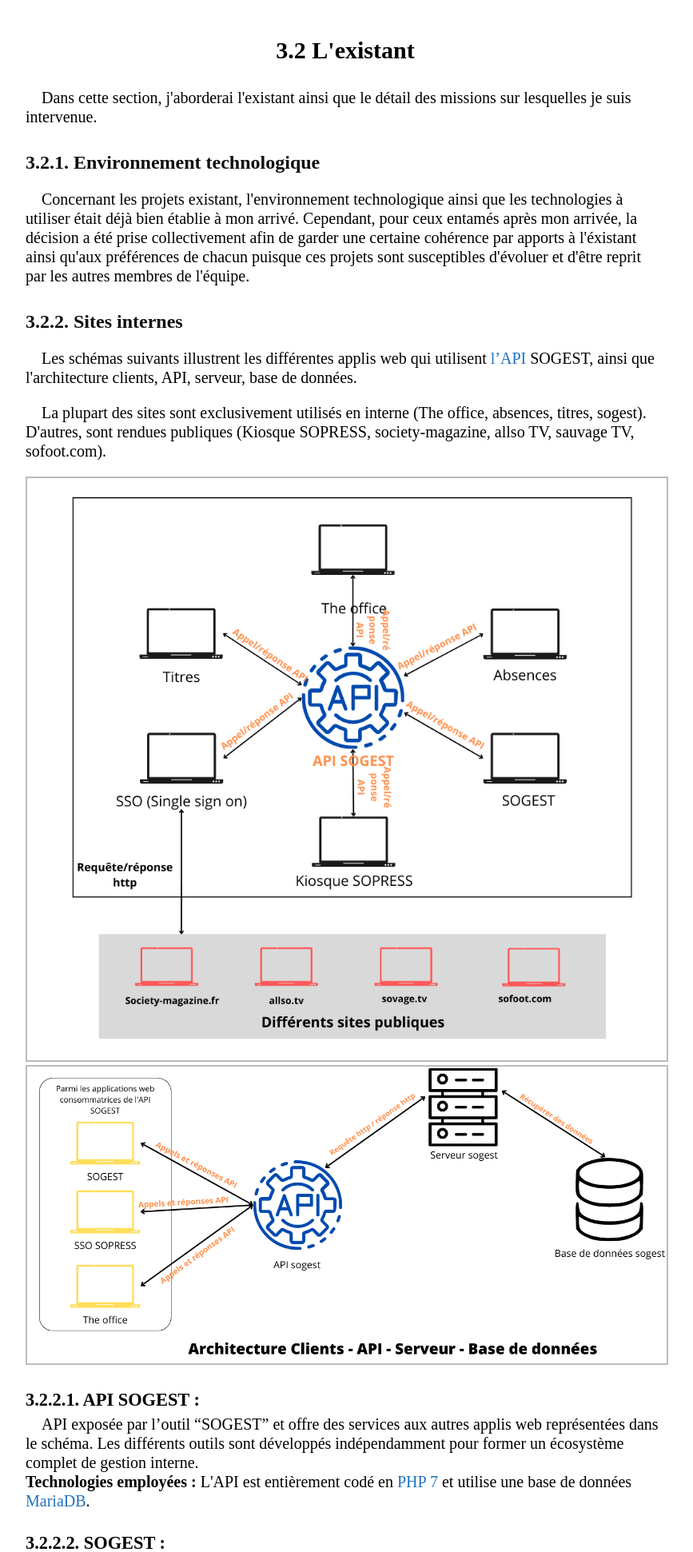
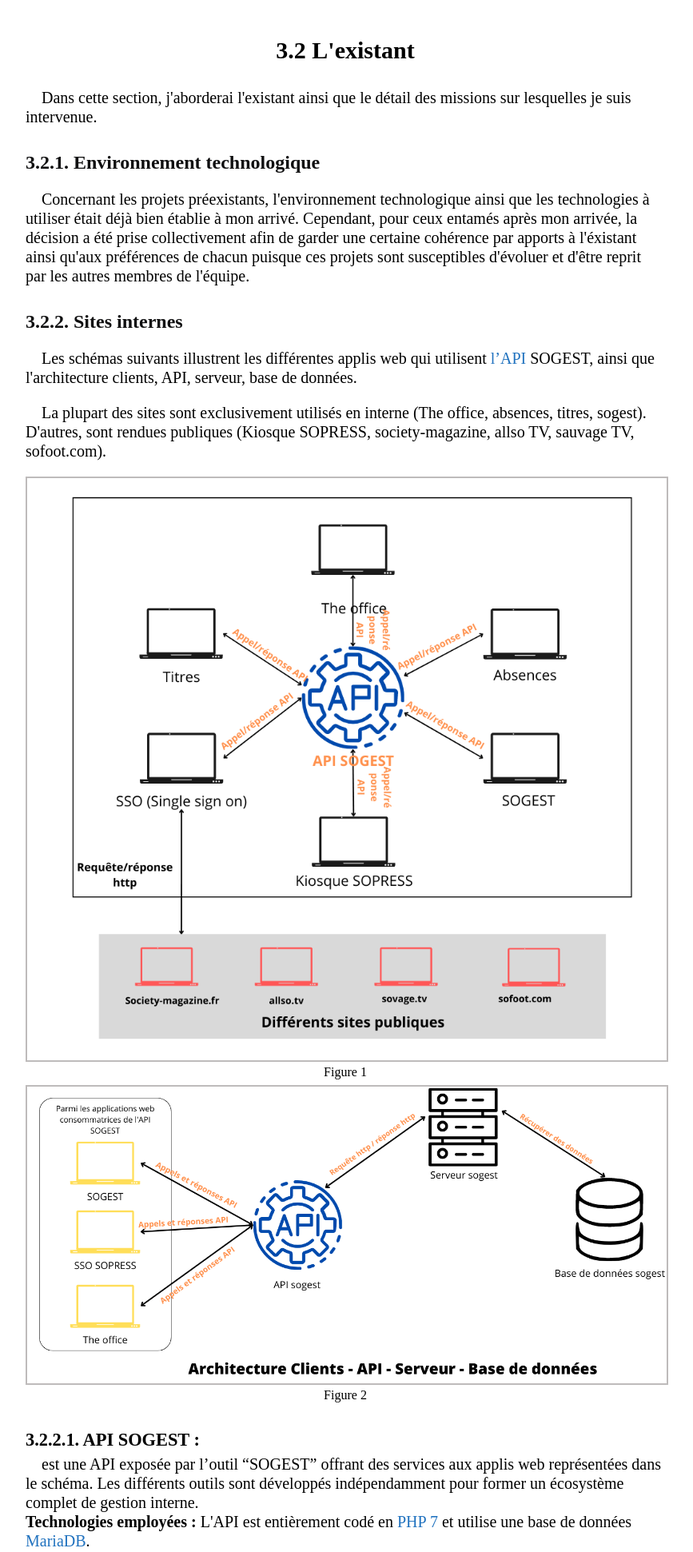
Before and after one commit to Aliciasaci/Rapport_stage, a PHP site: page /missions.php in a window 1280 px wide. Shown: the part 1157-3098 px from the top of the page at 80% size, without its empty margins (208-1075 px from the left). Run offline with PHP 8.4, Linux system fonts and the light colour scheme.

Commit message:
mise à jour

```diff
--- a/missions.php
+++ b/missions.php
@@ -53,31 +53,37 @@
                     <p class="alinea">Dans cette section, j'aborderai l'existant ainsi que le détail des missions sur lesquelles je suis intervenue.</p>
                     <section class="third-section">
                         <h2>3.2.1. Environnement technologique</h2>
-                        <p class="alinea">Concernant les projets existant, l'environnement technologique ainsi que les technologies à utiliser était déjà bien établie à mon arrivé. Cependant, pour ceux entamés après mon arrivée, la décision a été prise collectivement afin de garder une certaine cohérence par apports à l'éxistant ainsi qu'aux préférences de chacun puisque ces projets sont susceptibles d'évoluer et d'être reprit par les autres membres de l'équipe.</p>
+                        <p class="alinea">Concernant les projets préexistants, l'environnement technologique ainsi que les technologies à utiliser était déjà bien établie à mon arrivé. Cependant, pour ceux entamés après mon arrivée, la décision a été prise collectivement afin de garder une certaine cohérence par apports à l'éxistant ainsi qu'aux préférences de chacun puisque ces projets sont susceptibles d'évoluer et d'être reprit par les autres membres de l'équipe.</p>
                     </section>
                     <section class="third-section">
                         <h2>3.2.2. Sites internes</h2>
                         <p class="alinea">Les schémas suivants illustrent les différentes applis web qui utilisent <a href="https://www.cnil.fr/fr/definition/interface-de-programmation-dapplication-api#:~:text=Une%20API%20(application%20programming%20interface,des%20données%20et%20des%20fonctionnalités."> l’API</a> SOGEST, ainsi que l'architecture clients, API, serveur, base de données.</p>
                         <p class="alinea">La plupart des sites sont exclusivement utilisés en interne (The office, absences, titres, sogest). D'autres, sont rendues publiques (Kiosque SOPRESS, society-magazine, allso TV, sauvage TV, sofoot.com).
                         </p>
-                        <img src="images/schema_1.png" width="100%">
-                        <img id="image-2" src="images/schema_2.png" width="100%">
+                        <div class="figure">
+                            <img src="images/schema_1.png" width="100%">
+                            <label>Figure 1</label>
+                        </div>
+                        <div class="figure">
+                            <img id="image-2" src="images/schema_2.png" width="100%">
+                            <label>Figure 2</label>
+                        </div>
                         <div class="appli">
                             <h3>3.2.2.1. API SOGEST :</h3>
-                            <p class="alinea">API exposée par l’outil “SOGEST” et offre des services aux autres applis web représentées dans le schéma. Les différents outils sont développés indépendamment pour former un écosystème complet de gestion interne.<br />
+                            <p class="alinea"> est une API exposée par l’outil “SOGEST” offrant des services aux applis web représentées dans le schéma. Les différents outils sont développés indépendamment pour former un écosystème complet de gestion interne.<br />
                                 <b>Technologies employées :</b> L'API est entièrement codé en <a href="https://www.php.net/">PHP 7</a> et utilise une base de données <a href="https://mariadb.org">MariaDB</a>.<br />
                             </p>
                         </div>
                         <div class="appli">
                             <h3>3.2.2.2. SOGEST : </h3>
-                            <p class="alinea">le système de gestion interne du groupe SO PRESS. Imaginé et conçu par Gilles FRANCOIS, le CTO. C'est à présent l'outil indispensable à l'entreprise puisque la majorité de la gestion du personnel et des activitées relatives à la presse
+                            <p class="alinea">est le système de gestion interne du groupe SO PRESS, imaginé et conçu par Gilles FRANCOIS. C'est à présent l'outil indispensable à l'entreprise puisque la majorité de la gestion du personnel et des activitées relatives à la presse
                                 passe par celui-ci.</p>
                             <p class="alinea">Chaque employé (permanents, pigistes ou autres) y possède un compte lui permettant de gérer ses activitées. Ils ont par exemple, accès à leurs fiches de paie à travers leurs espaces personnels. Ils peuvent
                                 également, en fonction de leurs droits, remplir et soumettre des notes de frais aux services adéquats ou encore poser leurs congès en utilisant l'outil "absences". D'autres employés avec des droits d'administration ou
                                 d'ultra administration ont accès à d'avantages de fonctionnalités. Parmi celles-ci :</p>
                             <ul>
-                                <li>Traiter des notes de frais.</li>
-                                <li>Renseigner des fiches de paies et autres documents.</li>
+                                <li>Traitement des notes de frais.</li>
+                                <li>Renseignement des fiches de paies et autres documents.</li>
                                 <li>Génération de contrats.</li>
                                 <li>Envoi de la version digital des magazines aux différents distributeurs.</li>
                                 <li>Suivi des activitées de presse et plus.</li>
--- a/style/style.css
+++ b/style/style.css
@@ -221,4 +221,9 @@ a {
 
 .alinea {
   text-indent: 20px;
+}
+
+.figure {
+  text-align: center;
+  padding-bottom: 7px;
 }/*# sourceMappingURL=style.css.map */
--- a/style/style.scss
+++ b/style/style.scss
@@ -236,6 +236,11 @@ a {
     text-indent: 20px;
 }
 
+.figure {
+    text-align: center;
+    padding-bottom: 7px;
+}
+
 @import url("https://fonts.googleapis.com/css2?family=Open+Sans:wght@330&family=Roboto:wght@100&display=swap");
 @import url("https://fonts.googleapis.com/css2?family=Alegreya+Sans:wght@300&family=Cormorant+Garamond:wght@600;700&family=Lora:wght@500&family=Old+Standard+TT&family=Poppins&family=Roboto:wght@300;400&display=swap");
 @import url("https://fonts.googleapis.com/css2?family=Abril+Fatface&family=Alegreya+Sans:wght@300&family=Cormorant+Garamond:wght@300;600&family=Lora:wght@500&family=Old+Standard+TT&family=Pacifico&family=Poppins&family=Roboto+Mono:wght@500&family=Roboto:wght@300;400&family=Space+Mono&display=swap");
```
Also changed, not shown: 1 other file.
